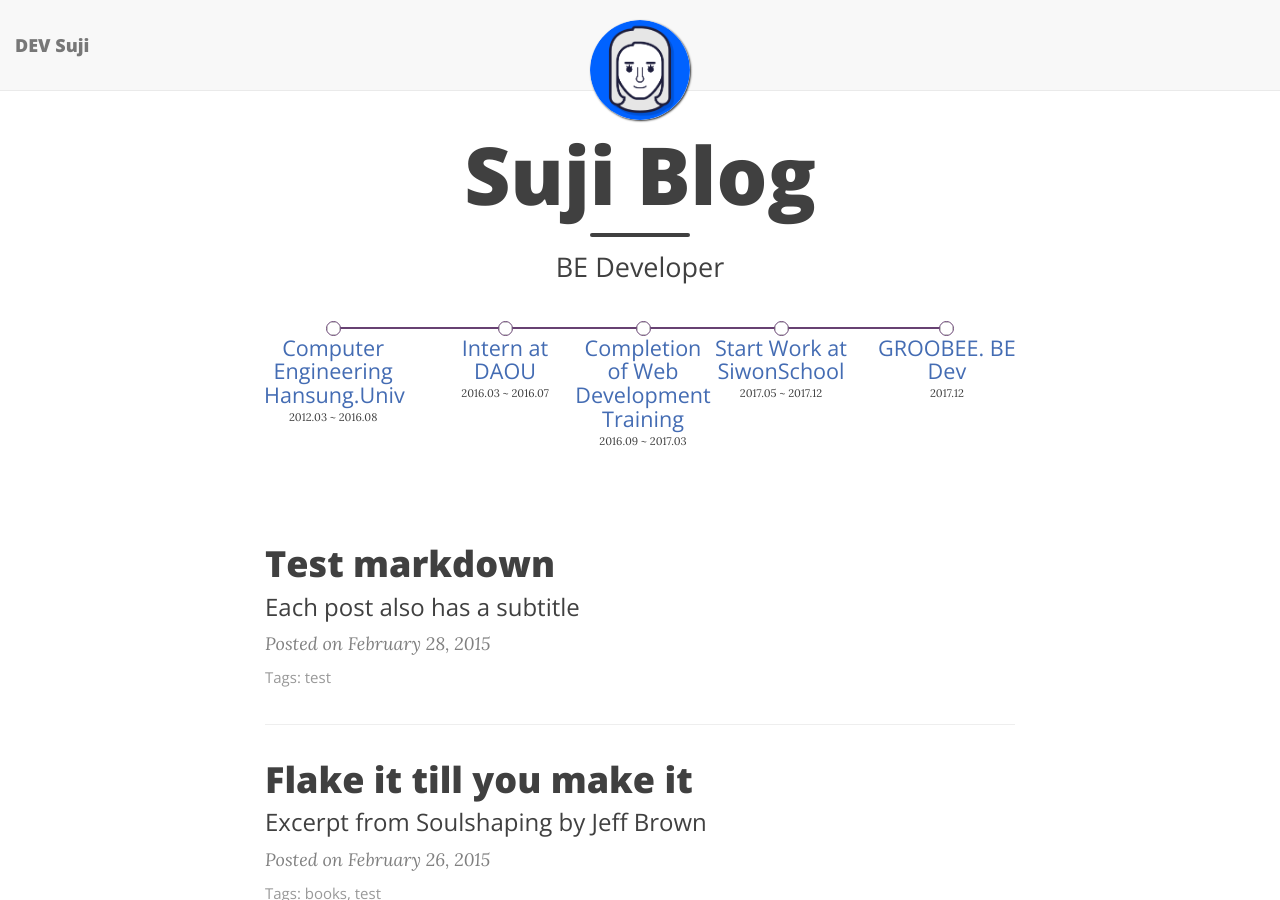
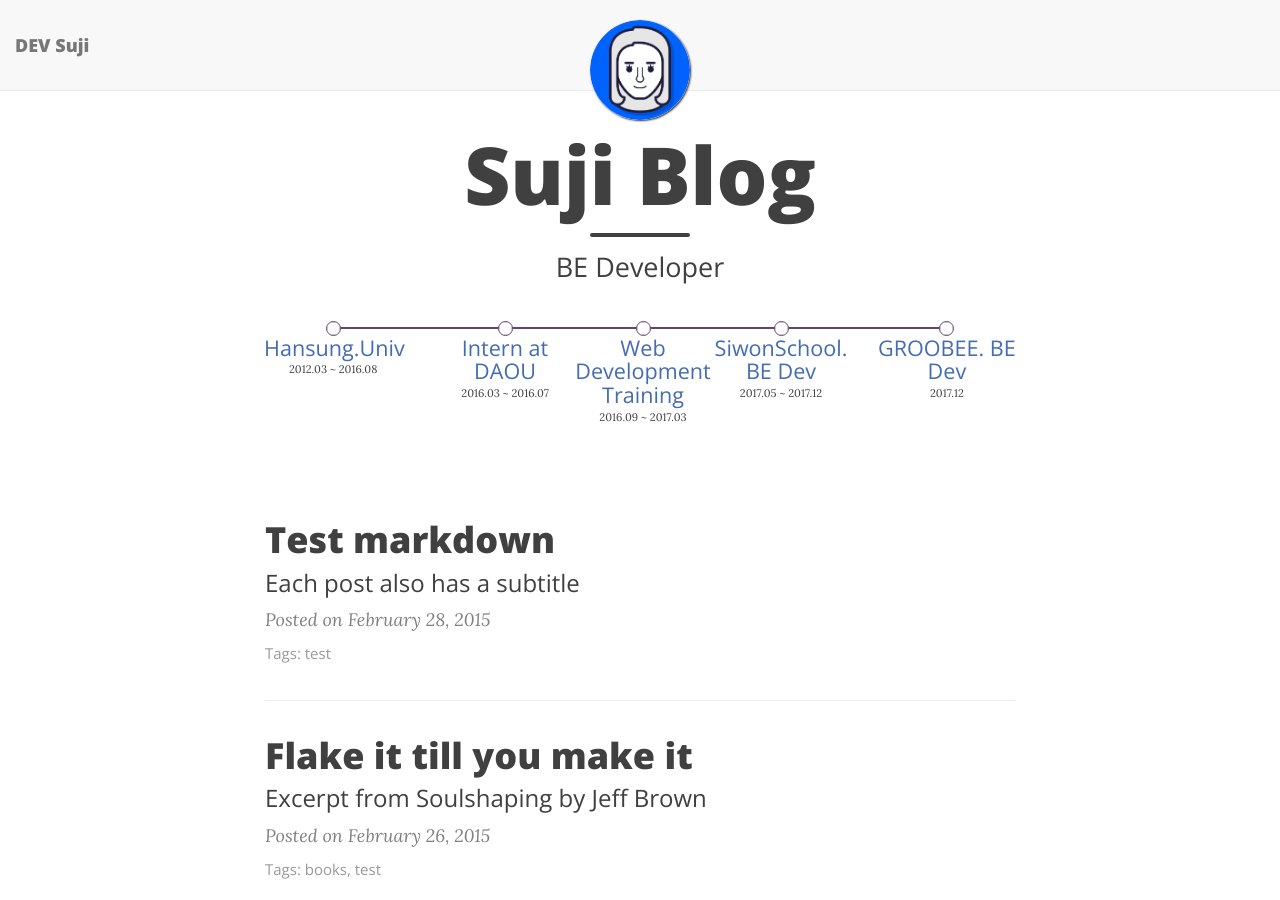
Before and after one commit to wkfwlspsl/wkfwlspsl.github.io, a Jekyll site: the page built from index.html, in a window 1280 px wide and 900 px high. Built offline with Jekyll 4.4.1, drawn with Linux system fonts in a browser that asks for light colours; nearby versions of some CDN libraries; the list of posts is cut into pages by our own code.

Commit message:
Update header.html

```diff
--- a/_includes/header.html
+++ b/_includes/header.html
@@ -26,7 +26,7 @@
                 <div class="steps-one">
                   <img class="steps-img" alt="" />
                   <h3 class="steps-name">
-                    Computer Engineering Hansung.Univ
+                    Hansung.Univ
                   </h3>
                   <p class="steps-description">
                     2012.03 ~ 2016.08
@@ -45,7 +45,7 @@
                 <div class="steps-three">
                   <img class="steps-img" alt="" />
                   <h3 class="steps-name">
-                    Completion of Web Development Training
+                    Web Development Training
                   </h3>
                   <p class="steps-description">
                     2016.09 ~ 2017.03
@@ -54,7 +54,7 @@
                 <div class="steps-four">
                   <img class="steps-img" alt="" />
                   <h3 class="steps-name">
-                    Start Work at SiwonSchool
+                    SiwonSchool. BE Dev
                   </h3>
                   <p class="steps-description">
                     2017.05 ~ 2017.12
```
